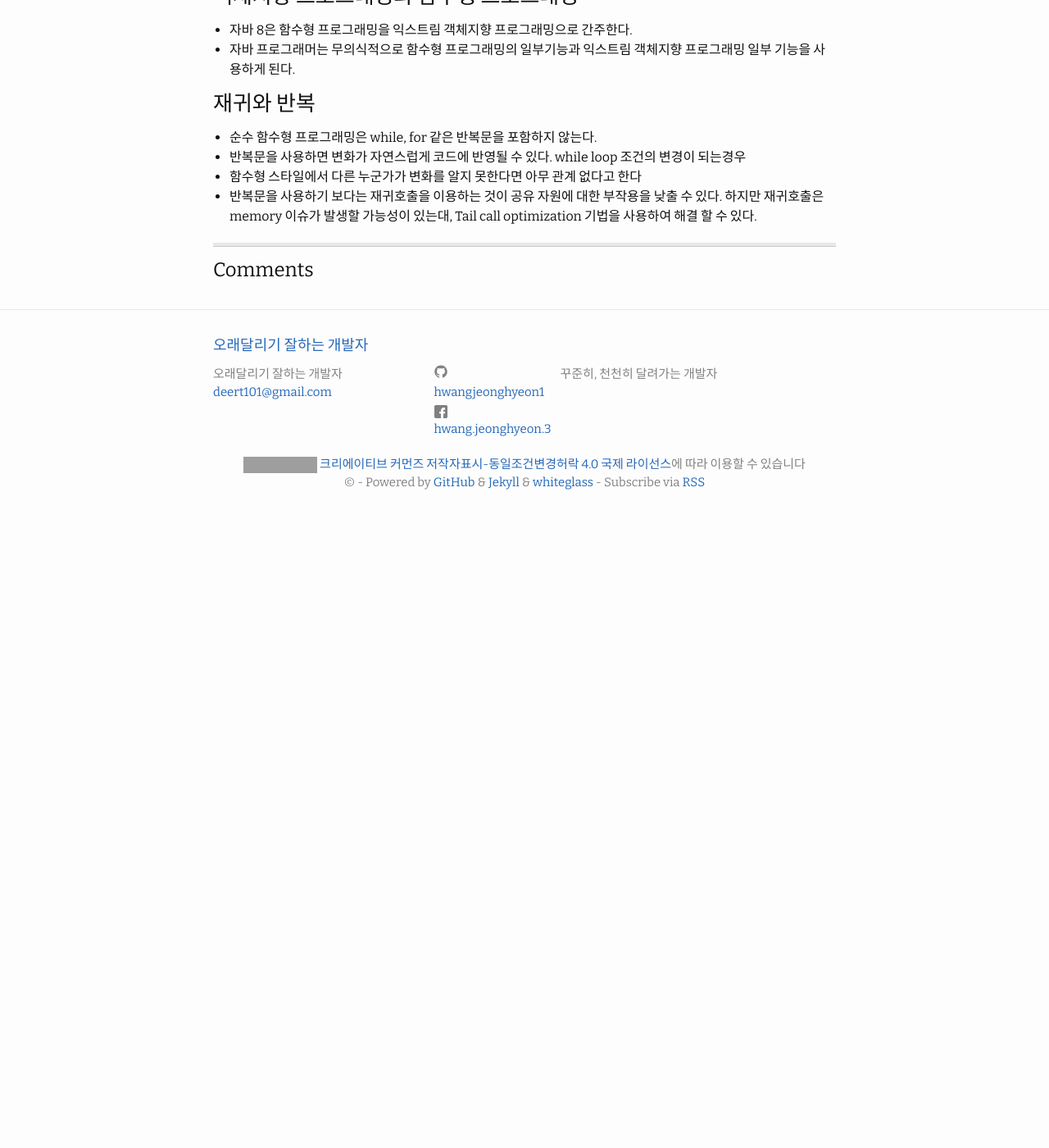
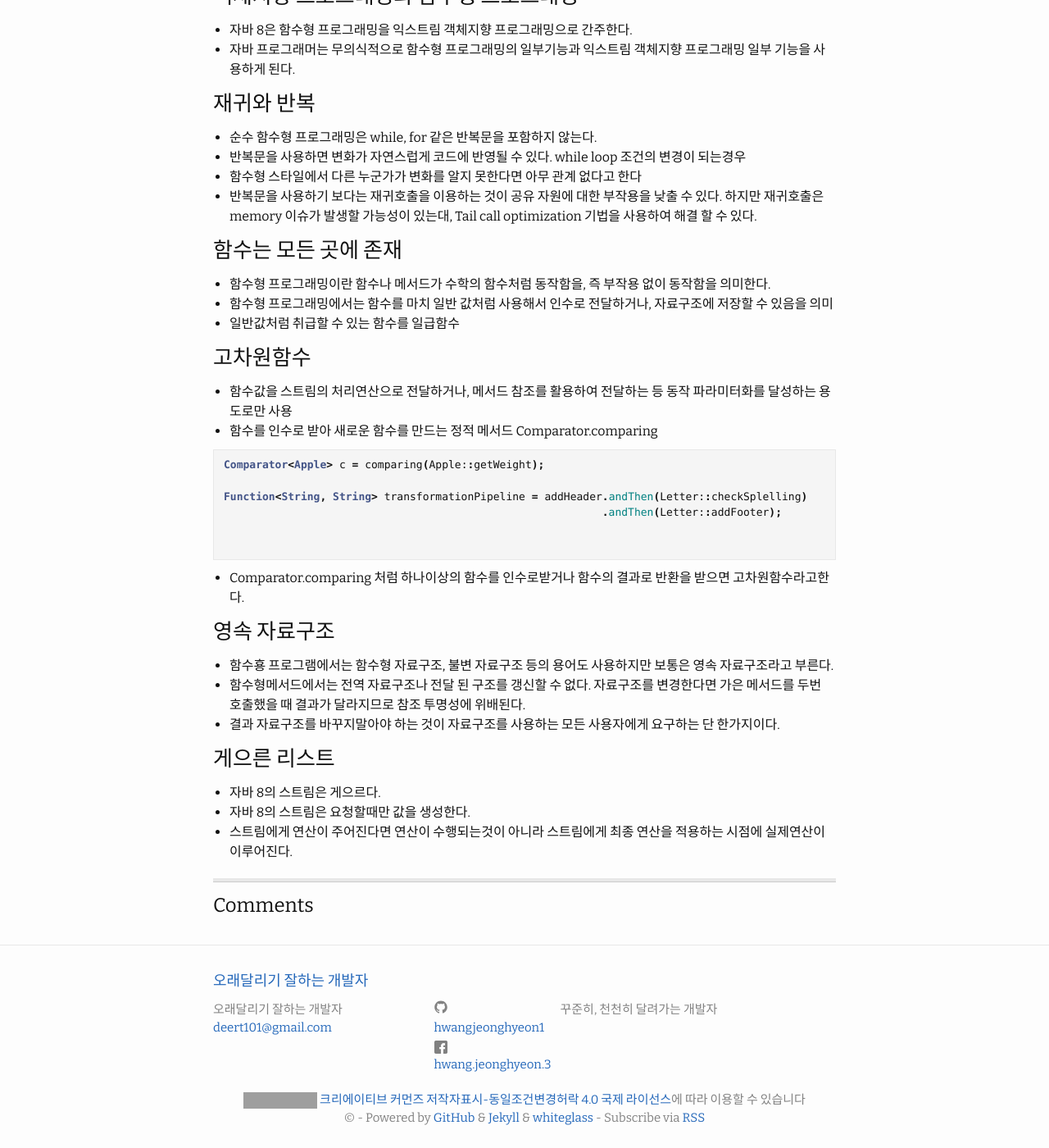
Before and after one commit to HWANGJEONGHYEON1/HWANGJEONGHYEON1.github.io, a Jekyll site: the page built from _posts/2022-01-04-modern_java10.md, in a window 1280 px wide and 1400 px high, scrolled down 1553 px. Shown: the whole window at 82% size. Built offline with Jekyll 4.4.1, drawn with Linux system fonts in a browser that asks for light colours; comment, search, counter and statistics services are not loaded; before the commit the page ends 2183 px from its top, so only the background shows below that; grey boxes are pictures that could not be loaded.

Commit message:
[refactor] moderjava - 9 content add

````diff
--- a/_posts/2022-01-04-modern_java10.md
+++ b/_posts/2022-01-04-modern_java10.md
@@ -64,3 +64,34 @@ categories: java
 - 반복문을 사용하면 변화가 자연스럽게 코드에 반영될 수 있다. while loop 조건의 변경이 되는경우
 - 함수형 스타일에서 다른 누군가가 변화를 알지 못한다면 아무 관계 없다고 한다
 - 반복문을 사용하기 보다는 재귀호출을 이용하는 것이 공유 자원에 대한 부작용을 낮출 수 있다. 하지만 재귀호출은 memory 이슈가 발생할 가능성이 있는대, Tail call optimization 기법을 사용하여 해결 할 수 있다.
+
+### 함수는 모든 곳에 존재
+- 함수형 프로그래밍이란 함수나 메서드가 수학의 함수처럼 동작함을, 즉 부작용 없이 동작함을 의미한다.
+- 함수형 프로그래밍에서는 함수를 마치 일반 값처럼 사용해서 인수로 전달하거나, 자료구조에 저장할 수 있음을 의미
+- 일반값처럼 취급할 수 있는 함수를 일급함수
+
+
+### 고차원함수
+- 함수값을 스트림의 처리연산으로 전달하거나, 메서드 참조를 활용하여 전달하는 등 동작 파라미터화를 달성하는 용도로만 사용
+- 함수를 인수로 받아 새로운 함수를 만드는 정적 메서드 Comparator.comparing
+
+```java
+Comparator<Apple> c = comparing(Apple::getWeight);
+
+Function<String, String> transformationPipeline = addHeader.andThen(Letter::checkSplelling)
+                                                           .andThen(Letter::addFooter);
+
+
+```
+
+- Comparator.comparing 처럼 하나이상의 함수를 인수로받거나 함수의 결과로 반환을 받으면 고차원함수라고한다.
+
+### 영속 자료구조
+- 함수횽 프로그램에서는 함수형 자료구조, 불변 자료구조 등의 용어도 사용하지만 보통은 영속 자료구조라고 부른다.
+- 함수형메서드에서는 전역 자료구조나 전달 된 구조를 갱신할 수 없다. 자료구조를 변경한다면 가은 메서드를 두번 호출했을 때 결과가 달라지므로 참조 투명성에 위배된다.
+- 결과 자료구조를 바꾸지말아야 하는 것이 자료구조를 사용하는 모든 사용자에게 요구하는 단 한가지이다.
+
+### 게으른 리스트
+- 자바 8의 스트림은 게으르다.
+- 자바 8의 스트림은 요청할때만 값을 생성한다.
+- 스트림에게 연산이 주어진다면 연산이 수행되는것이 아니라 스트림에게 최종 연산을 적용하는 시점에 실제연산이 이루어진다.
````
